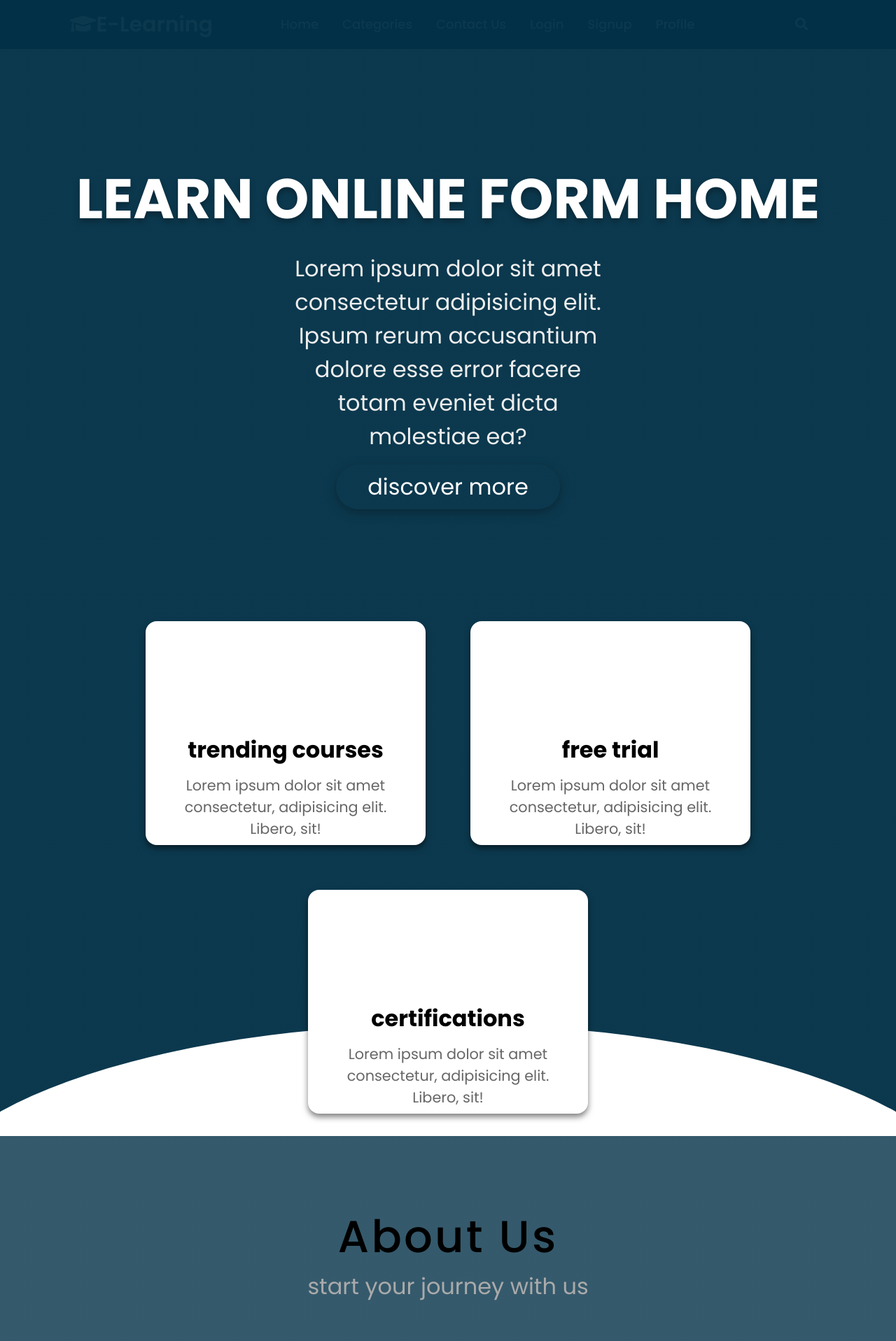
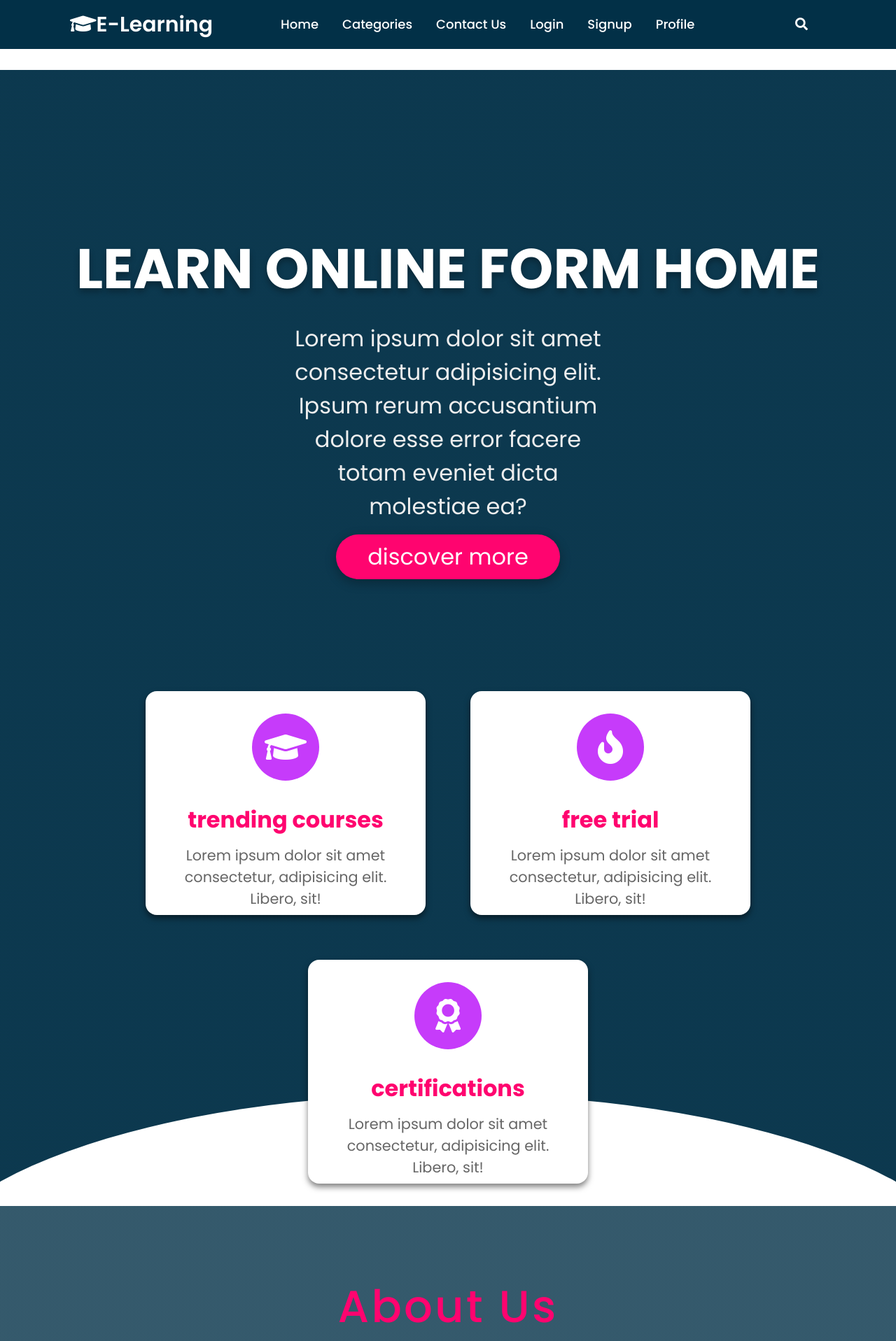
Before and after one commit to devyneX/E-learning, a Flask app: page / in a window 1280 px wide. Shown: the top 1917 px of the page at 70% size. Run offline with Flask 2, Linux system fonts and the light colour scheme; parts of the project's set-up code (start-up, migrations or seed data) failed here and were passed over.

Commit message:
added some css code and fixed navbar css bugs

```diff
--- a/website/static/style.css
+++ b/website/static/style.css
@@ -1,4 +1,12 @@
 @import url('https://fonts.googleapis.com/css2?family=Poppins:wght@200;300;400;500;600;700&display=swap');
+
+:root{
+  --pink:#FF046F;
+  --violet:#C63BFA;
+}
+.body_content {
+  padding-top: 100px;
+}
 *{
   margin: 0;
   padding: 0;
@@ -11,6 +19,7 @@
   background-color: rgba(2, 48, 71, 1);
   position: fixed;
   width: 100%;
+  z-index: 10000;
 }
 
 .wrapper nav{
```
